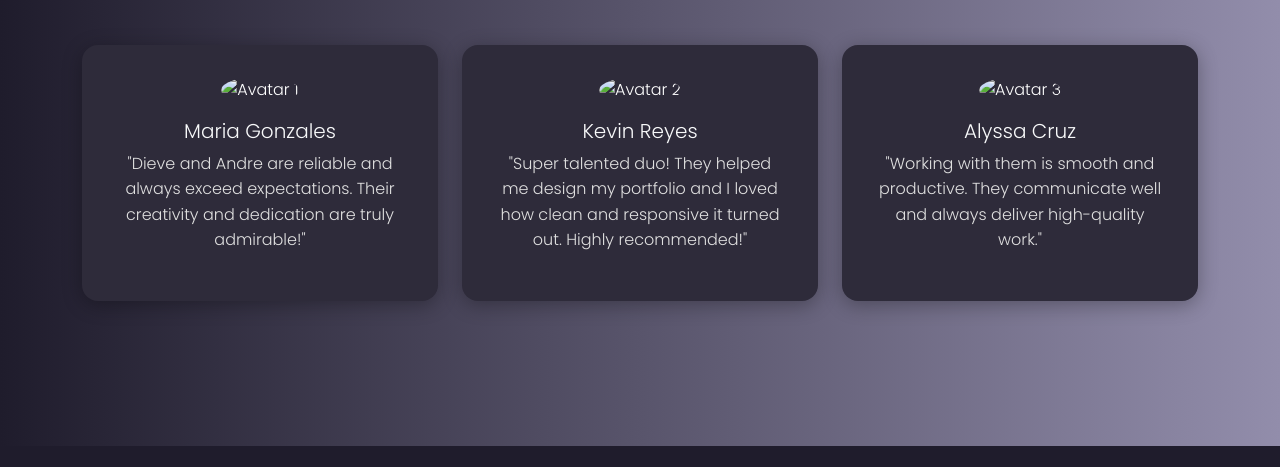
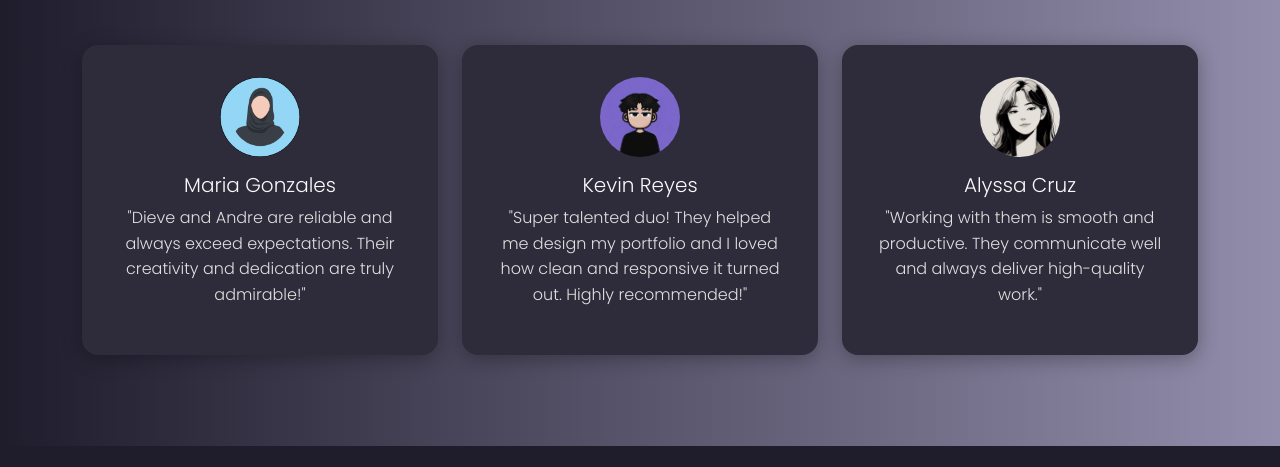
Before and after one commit to DGithunt/Ctrl-AQUINO-ALVAREZ-Designing-the-Future, a plain HTML site: page testimonials.html in a window 1280 px wide. Shown: the part 197-664 px from the top of the page. Drawn offline with nearby package versions, Linux system fonts and the light colour scheme.

Commit message:
Update testimonials.html

```diff
--- a/testimonials.html
+++ b/testimonials.html
@@ -77,21 +77,21 @@
     <div class="row g-4">
       <div class="col-md-4">
         <div class="testimonial-card">
-          <img src="image/maria.jpg" alt="Avatar 1">
+          <img src="images/maria.jpg" alt="Avatar 1">
           <h5>Maria Gonzales</h5>
           <p>"Dieve and Andre are reliable and always exceed expectations. Their creativity and dedication are truly admirable!"</p>
         </div>
       </div>
       <div class="col-md-4">
         <div class="testimonial-card">
-          <img src="image/kevin.jpg" alt="Avatar 2">
+          <img src="images/kevin.jpg" alt="Avatar 2">
           <h5>Kevin Reyes</h5>
           <p>"Super talented duo! They helped me design my portfolio and I loved how clean and responsive it turned out. Highly recommended!"</p>
         </div>
       </div>
       <div class="col-md-4">
         <div class="testimonial-card">
-          <img src="image/alyssa.jpg" alt="Avatar 3">
+          <img src="images/alyssa.jpg" alt="Avatar 3">
           <h5>Alyssa Cruz</h5>
           <p>"Working with them is smooth and productive. They communicate well and always deliver high-quality work."</p>
         </div>
```
